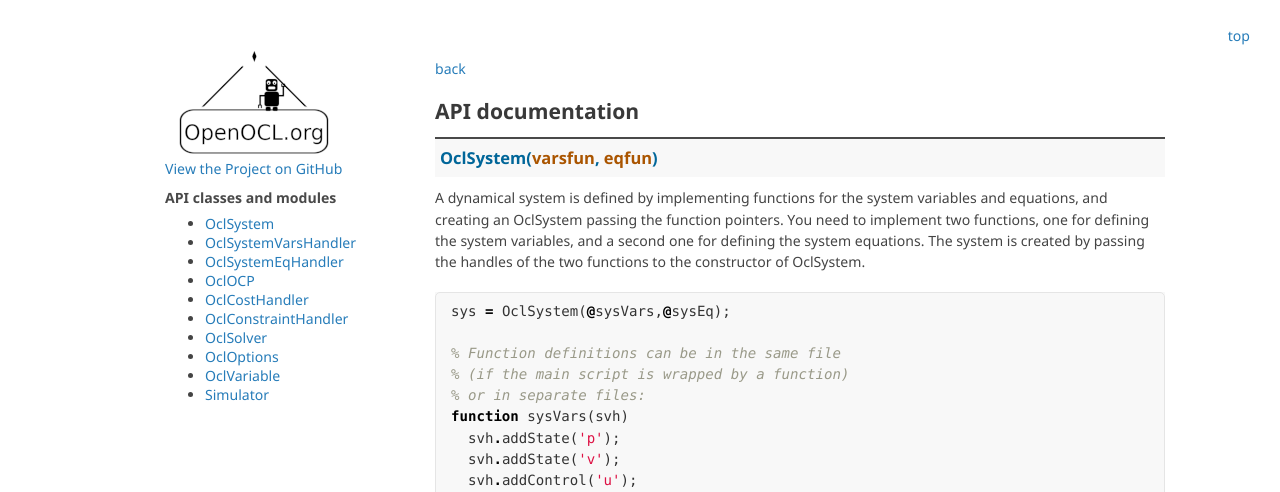
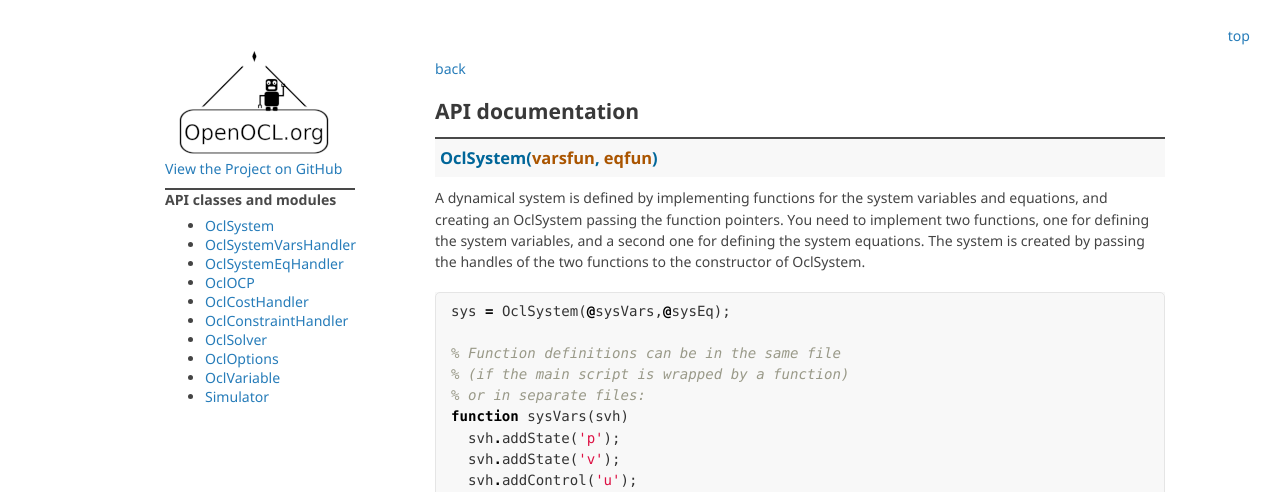
Before and after one commit to OpenOCL/openocl.github.io, a Jekyll site: the page built from api-docs.md, in a window 1280 px wide. Shown: the top 492 px of the page. Built offline with Jekyll 4.4.1, drawn with Linux system fonts in a browser that asks for light colours.

Commit message:
Update header.scss

```diff
--- a/_sass/header.scss
+++ b/_sass/header.scss
@@ -22,13 +22,8 @@
   padding-bottom:10px;
 }
 
-header #header-api {
-  padding-top: 150px;
-  padding-left: 50px;
-  float: left;
-}
 
-header #header-api h4 {
+header .api h4 {
   border-top: 2px solid;
 }
 
```
